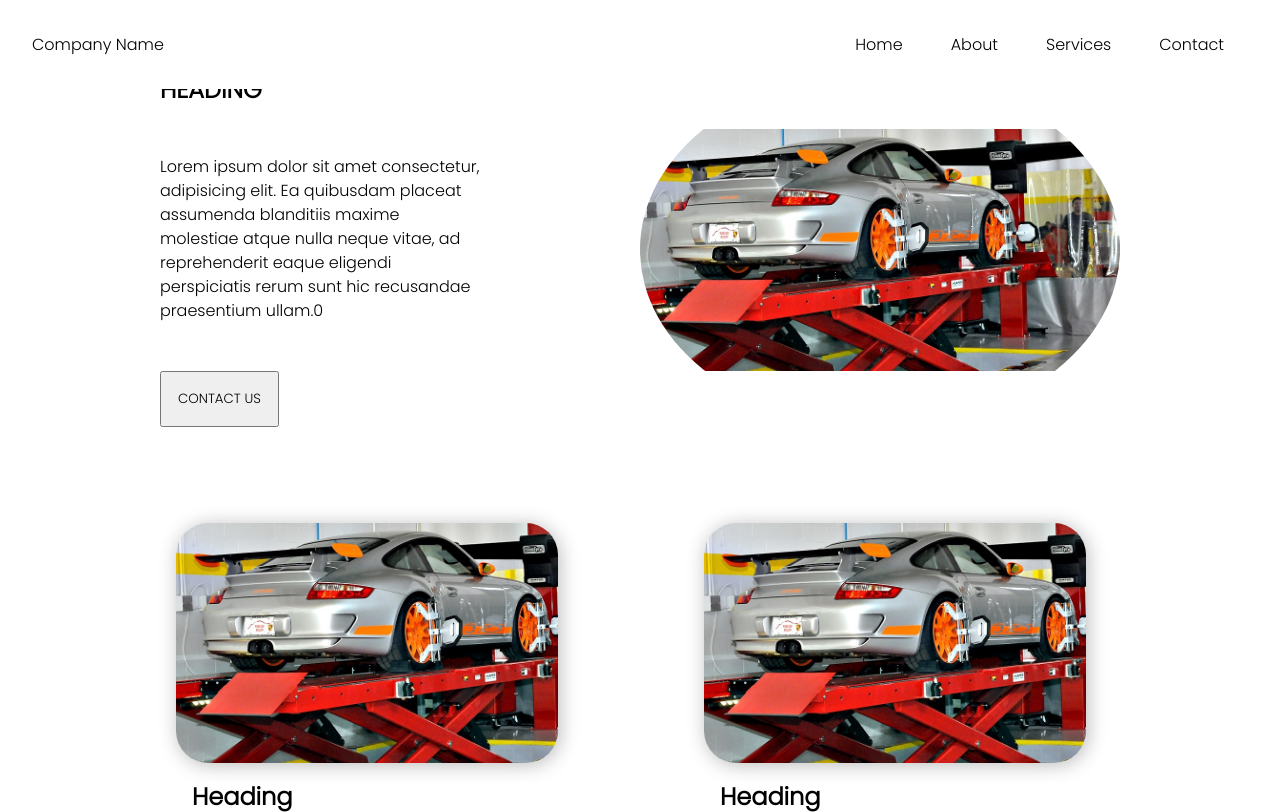
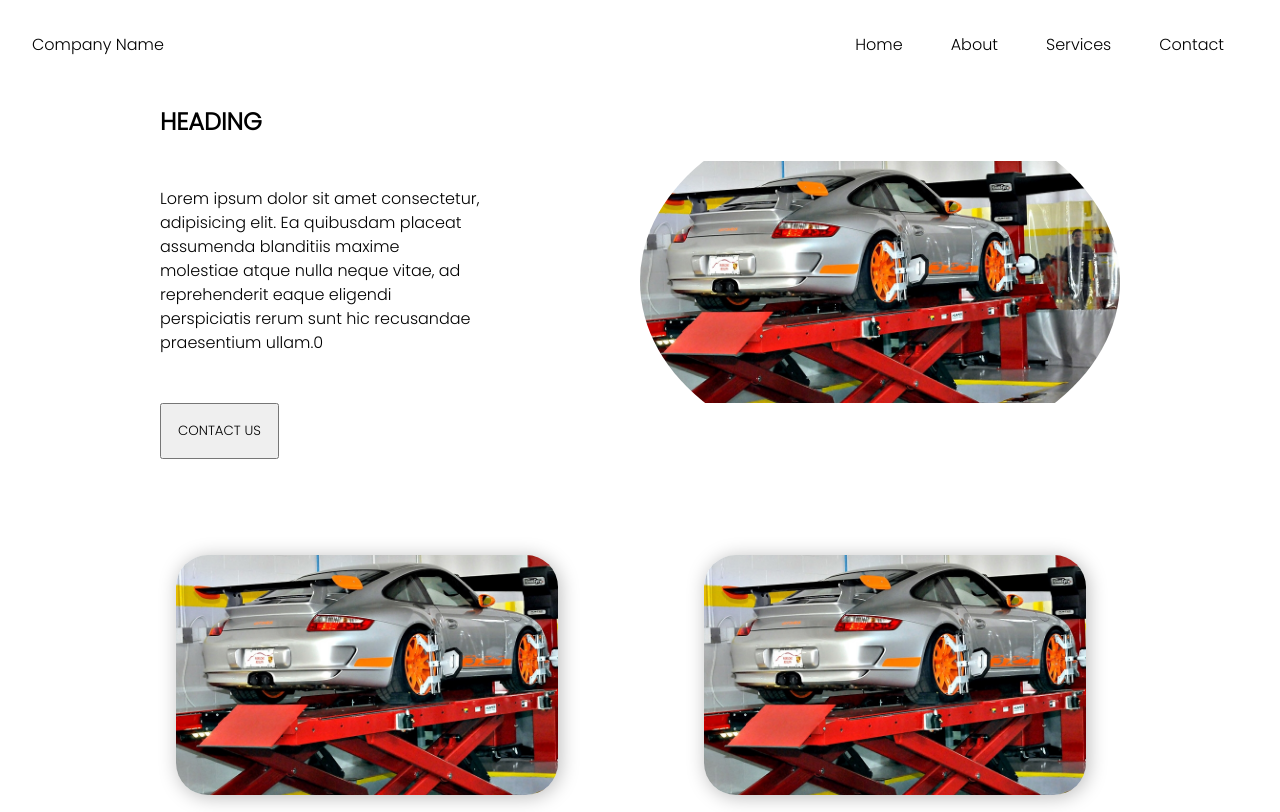
Before and after one commit to Akindele-Ebenezer/alignment, a PHP site: page / in a window 1280 px wide. Shown: the top 812 px of the page. Run offline with PHP 8.4, Linux system fonts and the light colour scheme.

Commit message:
Update styles.css

```diff
--- a/styles/styles.css
+++ b/styles/styles.css
@@ -47,7 +47,7 @@ p {
 }
 
 .sec-1 {
-    margin-top: 4.5rem;
+    margin-top: 6.5rem;
 }
 
 .sec-1,
```
